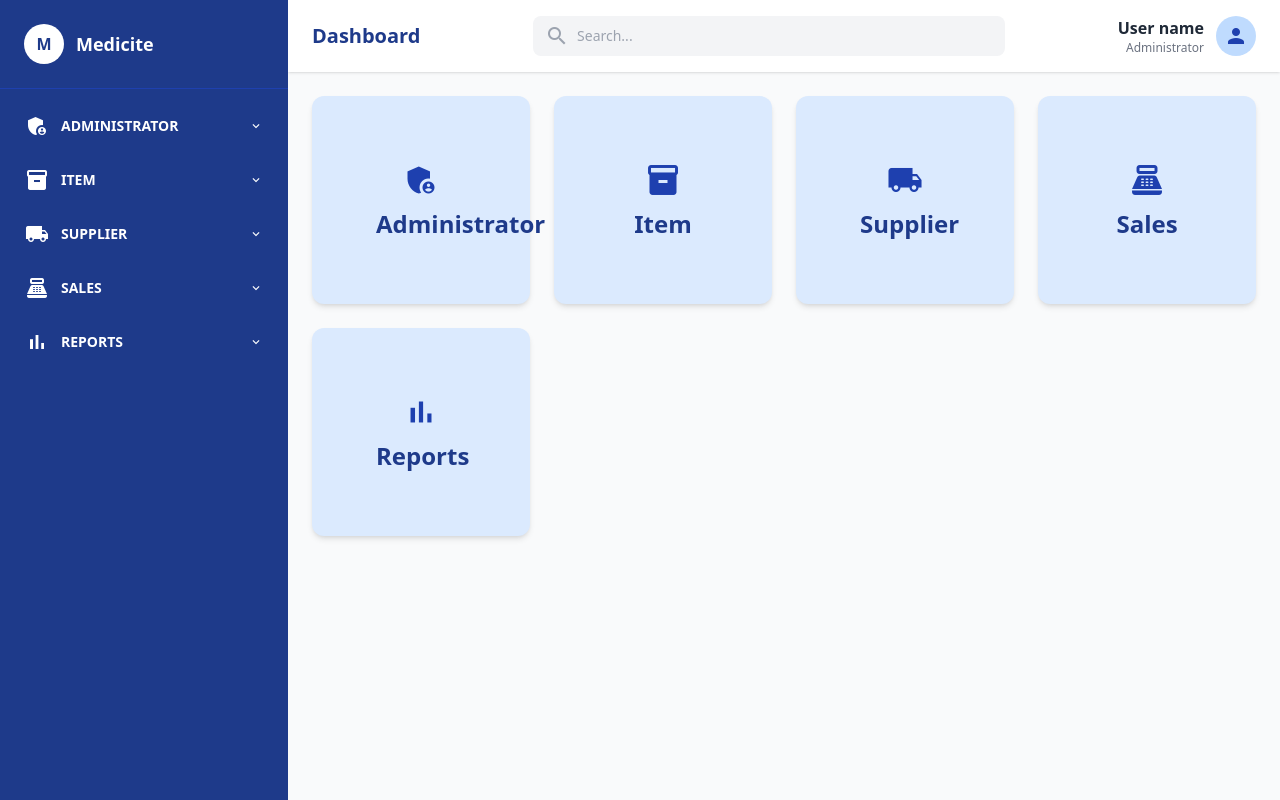
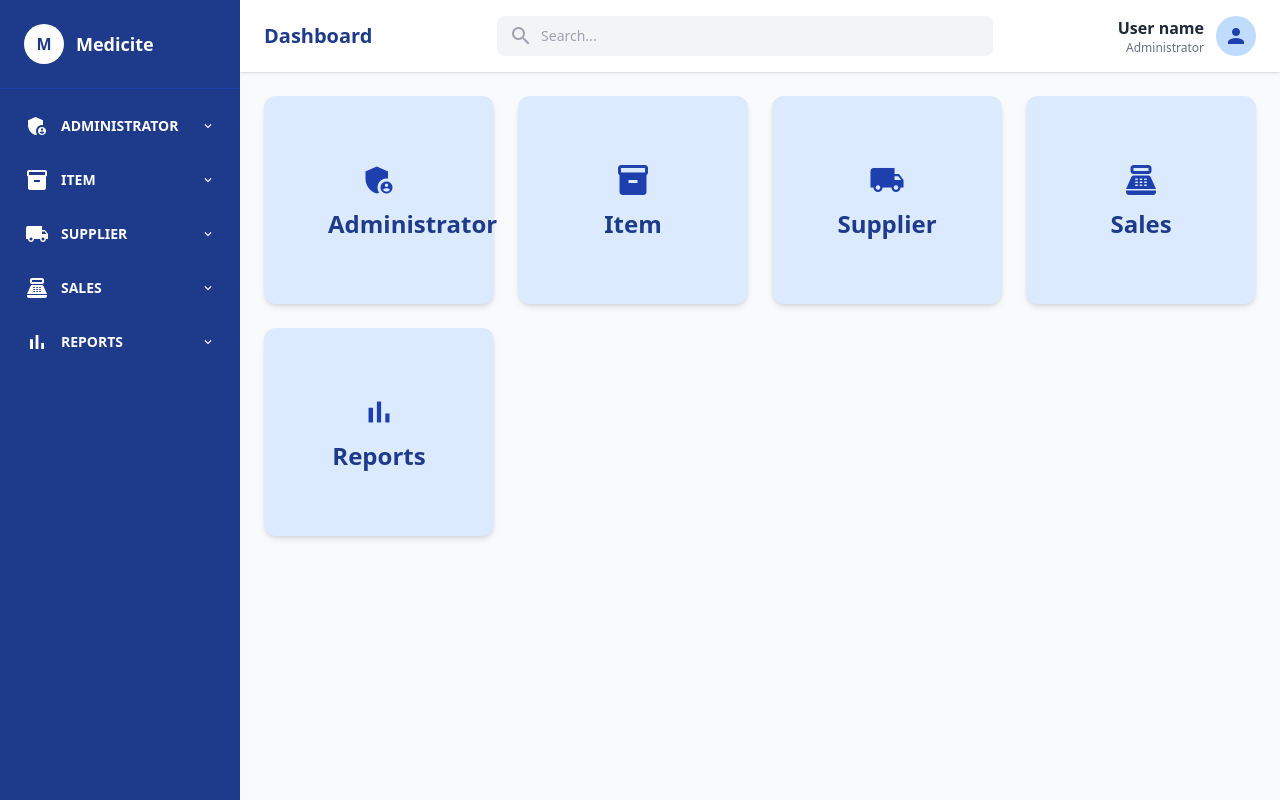
Before and after one commit to MHDMufeek/Pharmacy-POS-system-, a Vue app: page / in a window 1280 px wide. Built offline with nearby package versions, Linux system fonts and the light colour scheme.

Commit message:
modify layout

```diff
--- a/src/App.vue
+++ b/src/App.vue
@@ -3,9 +3,9 @@
     <!-- Sidebar -->
     <aside
       :class="[
-        'bg-blue-900 text-white flex flex-col fixed top-0 left-0 h-screen z-50 transition-all duration-300',
-        sidebarOpen ? 'w-72' : 'w-20'
+        'bg-blue-900 text-white flex flex-col fixed top-0 left-0 h-screen z-50 transition-all duration-300'
       ]"
+      :style="{ width: sidebarOpen ? '240px' : '80px' }"
     >
       <!-- Logo -->
       <div class="flex items-center gap-3 p-6 border-b border-blue-800">
@@ -51,7 +51,10 @@
     </aside>
 
     <!-- Main Content -->
-    <div class="flex-1 flex flex-col ml-20 md:ml-72 transition-all duration-300">
+    <div
+      class="flex-1 flex flex-col transition-all duration-300"
+      :style="{ marginLeft: sidebarOpen ? '240px' : '80px' }"
+    >
       <!-- Top Navbar -->
       <header class="flex items-center justify-between bg-white shadow px-6 py-4 sticky top-0 w-full">
         <!-- Hamburger for mobile -->
@@ -136,12 +139,6 @@
           @go-back="currentPage = null"
         />
 
-        <!-- Show Sales Bill page when active -->
-        <SalesBill
-          v-if="currentPage === 'Sales Bill'"
-          @go-back="currentPage = null"
-        />
-
         <!-- Show Customer Return / Refund page when active -->
         <CustomerReturnRefund
           v-if="currentPage === 'Customer Return / Refund'"
@@ -164,8 +161,6 @@
           v-if="currentPage === 'Inventory Summary'"
           @go-back="currentPage = null"
         />
-
-
 
         <!-- Show Dashboard otherwise -->
         <div v-else class="grid grid-cols-1 sm:grid-cols-2 lg:grid-cols-3 xl:grid-cols-4 gap-6">
@@ -194,13 +189,10 @@ import ItemDetails from './ItemDetails.vue';
 import StockUpdate from './StockUpdate.vue';
 import SupplierDetails from './SupplierDetails.vue';
 import SupplierInvoice from './SupplierInvoice.vue';
-import SalesBill from './SalesBill.vue';
 import CustomerReturnRefund from './CustomerReturnRefund.vue';
 import Creditors from './Creditors.vue';
 import DrugMovement from './DrugMovement.vue';
 import InventorySummary from './InventorySummary.vue';
-
-
 
 const sidebarOpen = ref(true);
 const openMenu = ref(null);
@@ -225,14 +217,13 @@ const menus = [
   {
     title: "Sales",
     icon: "point_of_sale",
-    items: ["Sales Bill", "Customer Return / Refund", "Creditors"],
+    items: ["Customer Return / Refund", "Creditors"],
   },
   {
     title: "Reports",
     icon: "bar_chart",
     items: ["Drugs Movement", "Inventory Summary"],
   },
-
 ];
 
 function toggleMenu(index) {
@@ -240,16 +231,13 @@ function toggleMenu(index) {
 }
 
 function navigateTo(destination) {
-  // Check if it's a main menu item
   const mainMenuItems = menus.map(menu => menu.title);
   if (mainMenuItems.includes(destination)) {
-    // For main menu items, just expand the appropriate section
     const menuIndex = menus.findIndex(menu => menu.title === destination);
     toggleMenu(menuIndex);
     return;
   }
 
-  // Check if it's a submenu item we have a component for
   const supportedPages = [
     "Change Password",
     "Create User Account",
@@ -264,13 +252,11 @@ function navigateTo(destination) {
     "Creditors",
     "Drugs Movement",
     "Inventory Summary"
-
   ];
 
   if (supportedPages.includes(destination)) {
     currentPage.value = destination;
   } else {
-    // For other menu items, show a notification
     alert(`Navigating to ${destination} - Page under development`);
   }
 }
@@ -279,7 +265,6 @@ function navigateTo(destination) {
 <style>
 @import url("https://fonts.googleapis.com/icon?family=Material+Icons");
 
-/* FIX black background issues */
 html, body, #app {
   margin: 0;
   padding: 0;
```
